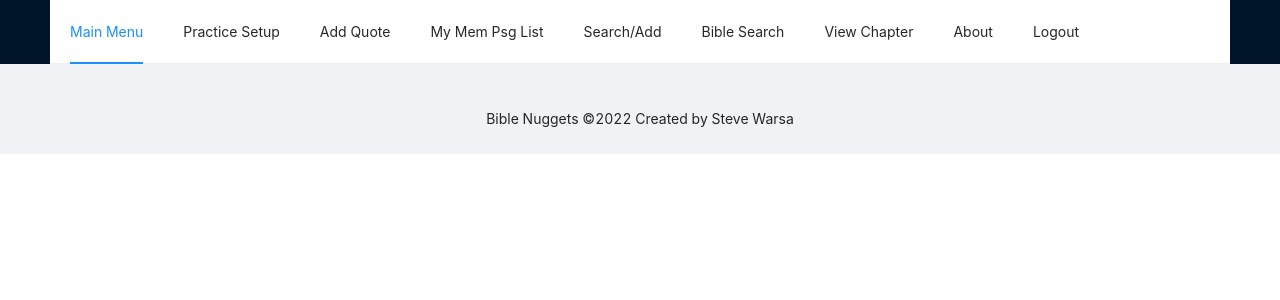
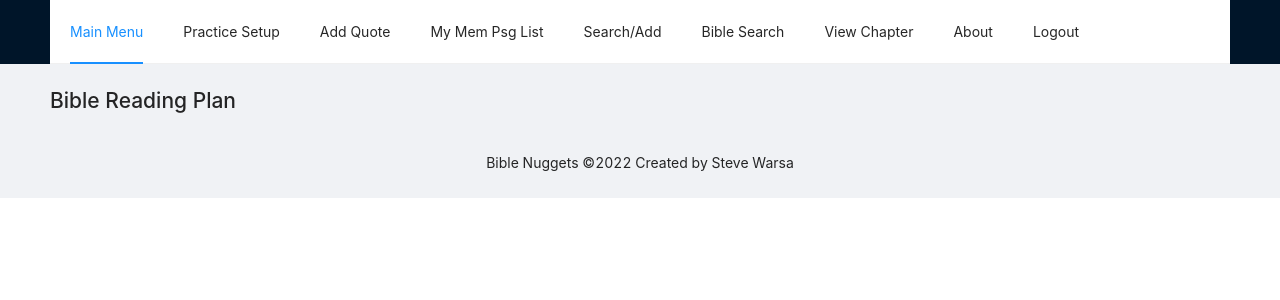
Before and after one commit to stevewarsa/nuggets-react-antd, a React (Create React App) app: page /bibleReadingPlan in a window 1280 px wide. Shown: the top 300 px of the page. Built offline with nearby package versions, Linux system fonts and the light colour scheme; no server answers.

Commit message:
Added blank BibleReadingPlan page - also removed a bunch of unnecessary logging statements

```diff
--- a/src/App.tsx
+++ b/src/App.tsx
@@ -13,6 +13,7 @@ import ReadChapter from "./pages/ReadChapter";
 import {useEffect} from "react";
 import memoryService from "./services/memory-service";
 import SelectVerses from "./pages/SelectVerses";
+import BibleReadingPlan from "./pages/BibleReadingPlan";
 
 const App = () => {
     const history = useHistory();
@@ -26,7 +27,7 @@ const App = () => {
             dispatcher(stateActions.setMaxChaptersByBook(locMaxChaptersByBook.data));
         };
         callServer();
-    }, []);
+    }, [dispatcher]);
     const menuItems = [
         {
             key: 1,
@@ -112,6 +113,9 @@ const App = () => {
                         <Route path="/readChapter" exact>
                             <ReadChapter/>
                         </Route>
+                        <Route path="/bibleReadingPlan" exact>
+                            <BibleReadingPlan/>
+                        </Route>
                         <Route path="/selectVerses" exact>
                             <SelectVerses/>
                         </Route>
--- /dev/null
+++ b/src/pages/BibleReadingPlan.tsx
@@ -0,0 +1,5 @@
+const BibleReadingPlan = () => {
+    return <h2>Bible Reading Plan</h2>;
+};
+
+export default BibleReadingPlan;
--- a/src/pages/PracticeSetup.tsx
+++ b/src/pages/PracticeSetup.tsx
@@ -23,7 +23,7 @@ const PracticeSetup = () => {
     };
 
     const handleStart = async () => {
-        console.log("Handle Start");
+        // console.log("Handle Start");
         dispatcher(stateActions.setPracticeConfig({practiceMode: practiceMode, passageDisplayOrder: passageDisplayOrder} as PracticeConfig));
         const locMemoryPassageOverridesData: any = await memoryService.getMemoryPassageTextOverrides(Constants.USER);
         dispatcher(stateActions.setMemoryTextOverrides(locMemoryPassageOverridesData.data));
--- a/src/pages/SelectVerses.tsx
+++ b/src/pages/SelectVerses.tsx
@@ -21,8 +21,8 @@ const SelectVerses = () => {
     }, [verseSelectionRequest.versesForSelection]);
 
     const handleSubmit = () => {
-        console.log("Handle submit - selected verses:");
-        console.log(locVerses.filter(v => v.selected));
+        // console.log("Handle submit - selected verses:");
+        // console.log(locVerses.filter(v => v.selected));
         dispatcher(stateActions.setVerseSelectionRequest({...verseSelectionRequest, versesForSelection: locVerses} as VerseSelectionRequest));
         history.push(verseSelectionRequest.backToPath);
     };
```
Also changed, not shown: src/pages/ReadChapter.tsx (+8 -8 lines), src/pages/SelectChapter.tsx (+5 -5 lines), src/store/index.ts (+4 -4 lines).
